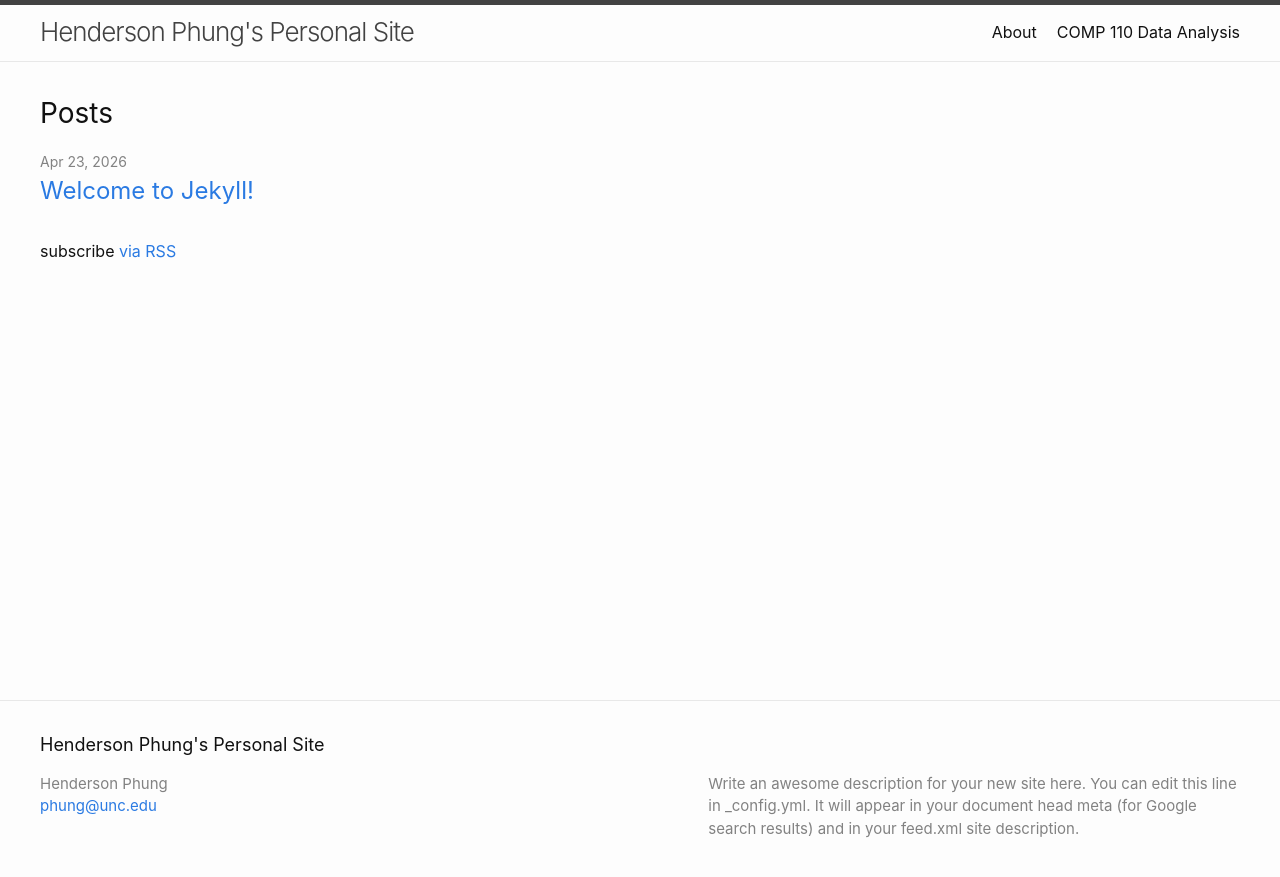
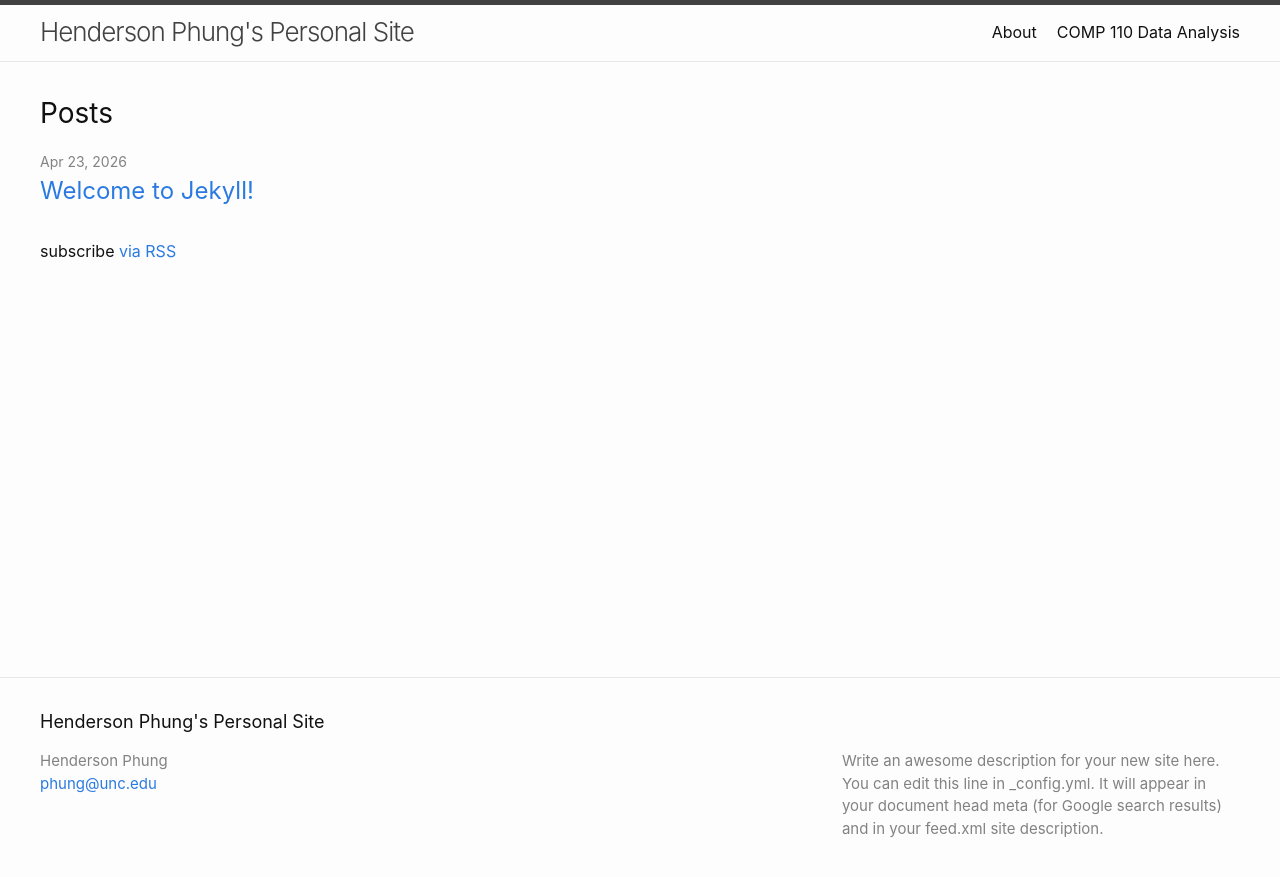
Before and after one commit to hendersonphung/hendersonphung.github.io, a Jekyll site: the page built from index.markdown, in a window 1280 px wide. Shown: the top 877 px of the page. Built offline with Jekyll 4.4.1, drawn with Linux system fonts in a browser that asks for light colours.

Commit message:
footer layout

```diff
--- a/_sass/minima/_layout.scss
+++ b/_sass/minima/_layout.scss
@@ -135,18 +135,18 @@
 }
 
 .footer-col-1 {
-  width: -webkit-calc(35% - (#{$spacing-unit} / 2));
-  width:         calc(35% - (#{$spacing-unit} / 2));
+  width: -webkit-calc(33% - (#{$spacing-unit} / 2));
+  width:         calc(33% - (#{$spacing-unit} / 2));
 }
 
 .footer-col-2 {
-  width: -webkit-calc(20% - (#{$spacing-unit} / 2));
-  width:         calc(20% - (#{$spacing-unit} / 2));
+  width: -webkit-calc(33% - (#{$spacing-unit} / 2));
+  width:         calc(33% - (#{$spacing-unit} / 2));
 }
 
 .footer-col-3 {
-  width: -webkit-calc(45% - (#{$spacing-unit} / 2));
-  width:         calc(45% - (#{$spacing-unit} / 2));
+  width: -webkit-calc(34% - (#{$spacing-unit} / 2));
+  width:         calc(34% - (#{$spacing-unit} / 2));
 }
 
 @include media-query($on-laptop) {
```
